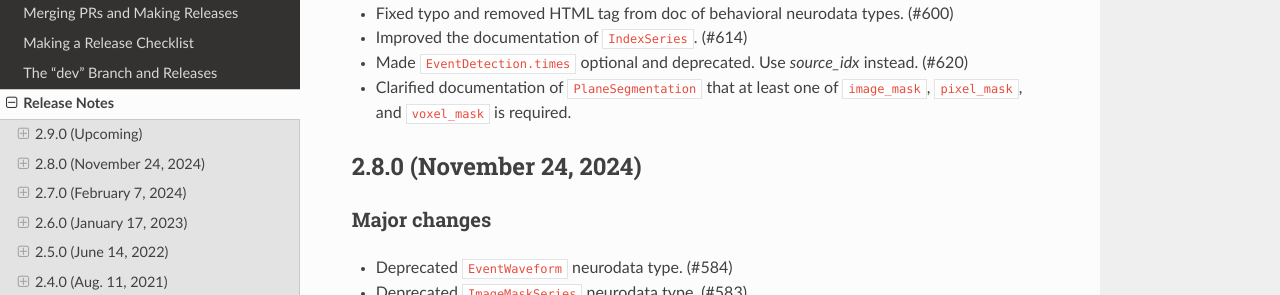
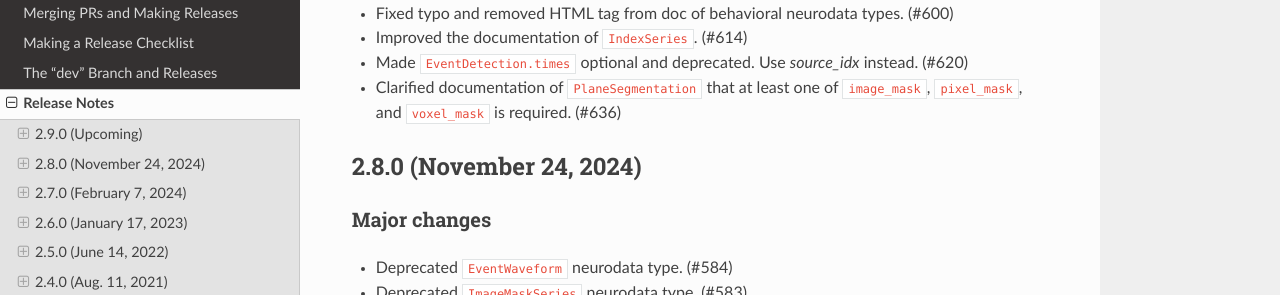
Before and after one commit to NeurodataWithoutBorders/nwb-schema, a Sphinx documentation site: the page built from docs/format/source/format_release_notes.rst, in a window 1280 px wide and 900 px high, scrolled down 675 px. Shown: the part 155-450 px from the top of the window. Built offline with Sphinx 7.4.7 and the Read the Docs theme 3.1.0, drawn with Linux system fonts in a browser that asks for light colours.

Commit message:
Update format_release_notes.rst

```diff
--- a/docs/format/source/format_release_notes.rst
+++ b/docs/format/source/format_release_notes.rst
@@ -30,7 +30,8 @@ Minor changes
 - Fixed typo and removed HTML tag from doc of behavioral neurodata types. (#600)
 - Improved the documentation of ``IndexSeries``. (#614)
 - Made ``EventDetection.times`` optional and deprecated. Use `source_idx` instead. (#620)
-- Clarified documentation of ``PlaneSegmentation`` that at least one of ``image_mask``, ``pixel_mask``, and ``voxel_mask`` is required.
+- Clarified documentation of ``PlaneSegmentation`` that at least one of ``image_mask``, ``pixel_mask``,
+  and ``voxel_mask`` is required. (#636)
 
 2.8.0 (November 24, 2024)
 -------------------------
```
